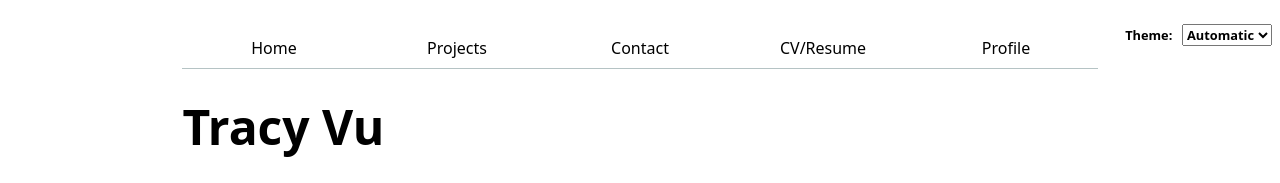
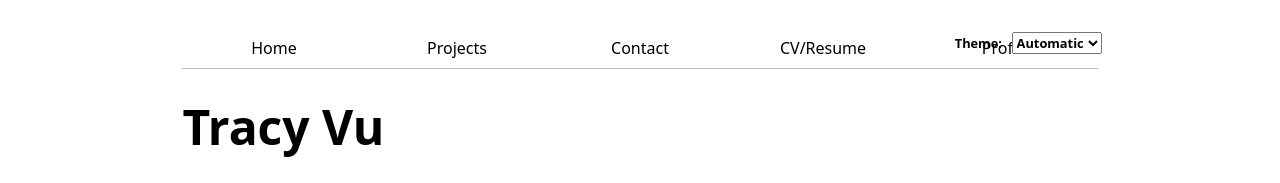
Before and after one commit to trv004/dsc106-lab1, a plain HTML site: page index.html in a window 1280 px wide. Shown: the top 183 px of the page. Drawn offline with Linux system fonts and the light colour scheme.

Commit message:
Update style.css

```diff
--- a/style.css
+++ b/style.css
@@ -171,6 +171,10 @@ h1, h2, h3, h4, h5, h6 {
   margin-bottom: 0.5rem;
 }
 
+body {
+  position: relative;  /* Allow absolute positioning within the body */
+}
+
 .color-scheme {
   display: block;
   margin-bottom: 1rem;
@@ -186,7 +190,7 @@ h1, h2, h3, h4, h5, h6 {
 label.color-scheme {
   position: absolute;
   top: 1rem;   /* Adjust this to move it vertically */
-  right: 0.5rem; /* Adjust this to move it horizontally */
+  right: 1rem; /* Increased value to move further from the edge */
   font-size: 80%; /* Smaller font size for the switcher */
   font-family: inherit; /* Ensure the font matches the rest of the page */
 }
```
